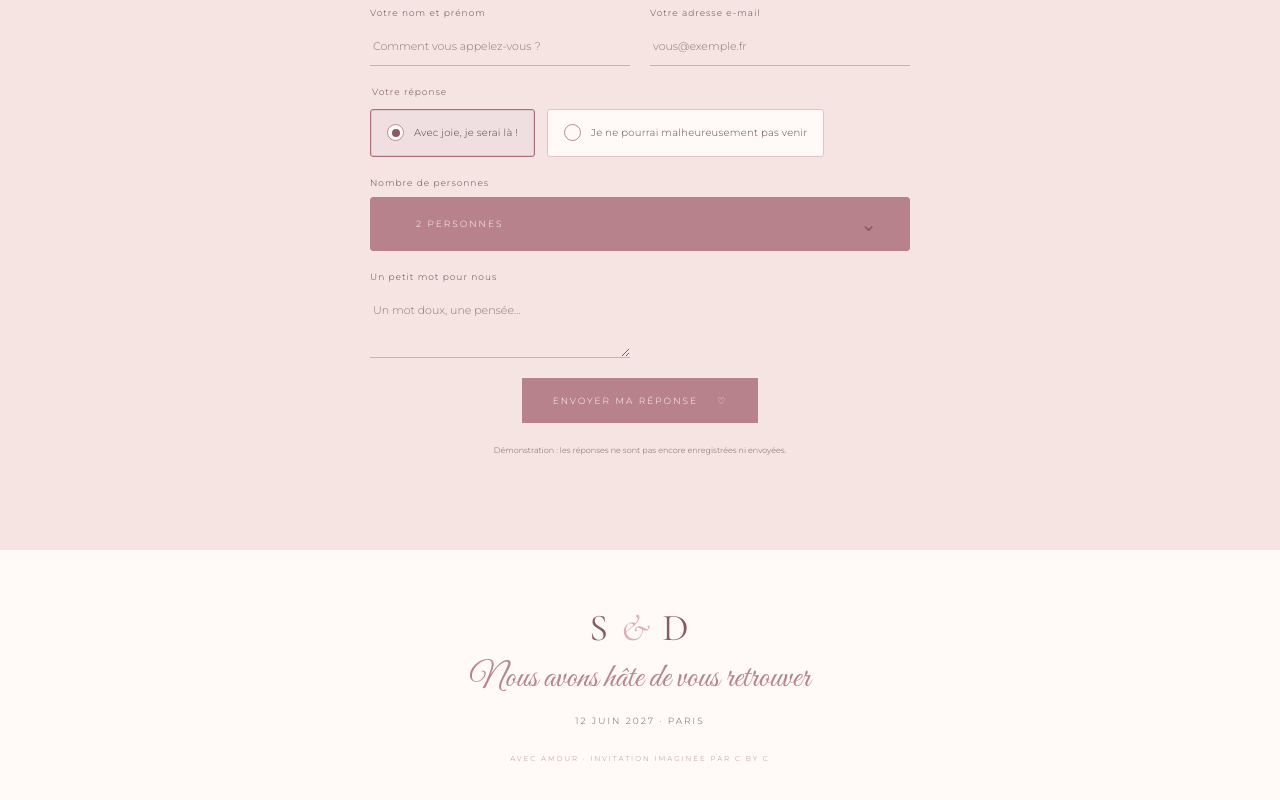
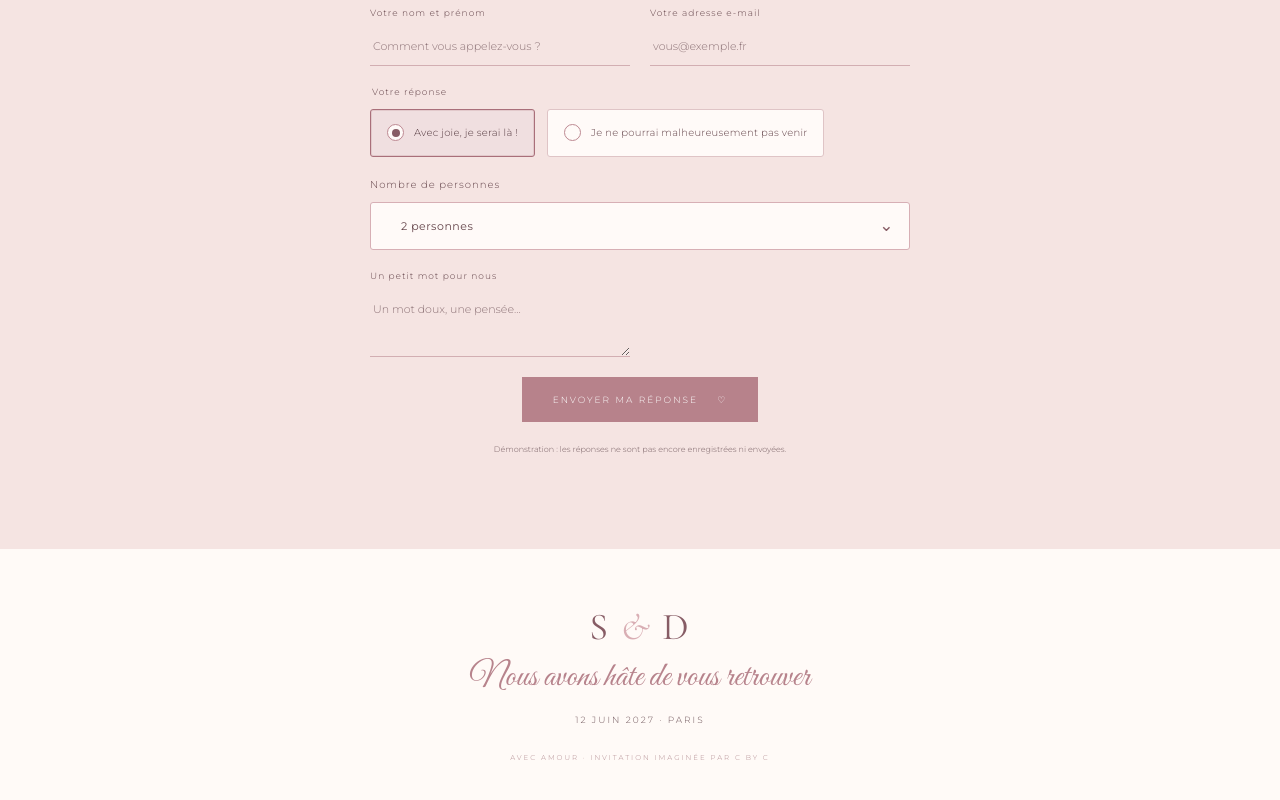
Before and after one commit to chirelhalioua/cbyc-mariage-elegance, a Nuxt app: page / in a window 1280 px wide. Shown: the part 5709-6509 px from the top of the page. Built offline with nearby package versions, Linux system fonts and the light colour scheme.

Commit message:
Refine RSVP dropdown styling to match blush invitation form

```diff
--- a/assets/css/main.css
+++ b/assets/css/main.css
@@ -171,3 +171,95 @@ footer>p:not(.script){color:#70575c}
 .guest-options button:hover,.guest-options button.selected{background:#f3e2e3;color:#754d56}
 .guest-check{color:#875c65;font-size:15px}
 @media(max-width:760px){.guest-picker{grid-column:1}}
+
+
+/* RSVP — dropdown discret, assorti au formulaire (sans style de bouton principal) */
+.guest-picker{width:100%;min-width:0;gap:10px}
+.guest-picker .field-label{
+  display:block;
+  margin:0;
+  padding:0;
+  border:0;
+  font-family:Montserrat,sans-serif;
+  font-size:10px;
+  line-height:1.5;
+  letter-spacing:1px;
+  color:#65454b;
+}
+.rsvp-section .guest-trigger{
+  width:100%;
+  min-height:48px;
+  height:auto;
+  margin:0;
+  padding:12px 15px;
+  display:flex;
+  align-items:center;
+  justify-content:space-between;
+  border:1px solid #d7afb5;
+  border-radius:3px;
+  background:#fffaf8;
+  color:#65454b;
+  box-shadow:none;
+  text-align:left;
+  font-family:Montserrat,sans-serif;
+  font-size:11px;
+  font-weight:400;
+  letter-spacing:.5px;
+  text-transform:none;
+}
+.rsvp-section .guest-trigger:hover,
+.rsvp-section .guest-trigger:focus-visible{
+  background:#fff;
+  border-color:#a96f7a;
+  box-shadow:0 0 0 2px #d9aeb422;
+  transform:none;
+}
+.rsvp-section .guest-chevron{font-size:17px;color:#875c65}
+.guest-options{
+  top:calc(100% + 5px);
+  left:0;
+  right:0;
+  width:100%;
+  padding:4px;
+  background:#fffaf8;
+  border:1px solid #dfc4c6;
+  border-radius:3px;
+  box-shadow:0 8px 20px #684f5418;
+}
+.rsvp-section .guest-options button{
+  width:100%;
+  min-height:42px;
+  height:auto;
+  margin:0;
+  padding:10px 12px;
+  display:flex;
+  align-items:center;
+  justify-content:space-between;
+  border:0;
+  border-bottom:1px solid #f0e5e3;
+  border-radius:0;
+  background:transparent;
+  color:#594348;
+  box-shadow:none;
+  text-align:left;
+  font-family:Montserrat,sans-serif;
+  font-size:11px;
+  font-weight:400;
+  letter-spacing:.3px;
+  text-transform:none;
+  cursor:pointer;
+  transform:none;
+}
+.rsvp-section .guest-options button:last-child{border-bottom:0}
+.rsvp-section .guest-options button:hover,
+.rsvp-section .guest-options button.selected{
+  background:#f5e8e7;
+  color:#68464e;
+  box-shadow:none;
+  transform:none;
+}
+.guest-check{color:#875c65;font-size:14px;font-weight:500}
+@media(max-width:760px){
+ .guest-picker{grid-column:1}
+ .rsvp-section .guest-trigger{min-height:48px}
+}
```
